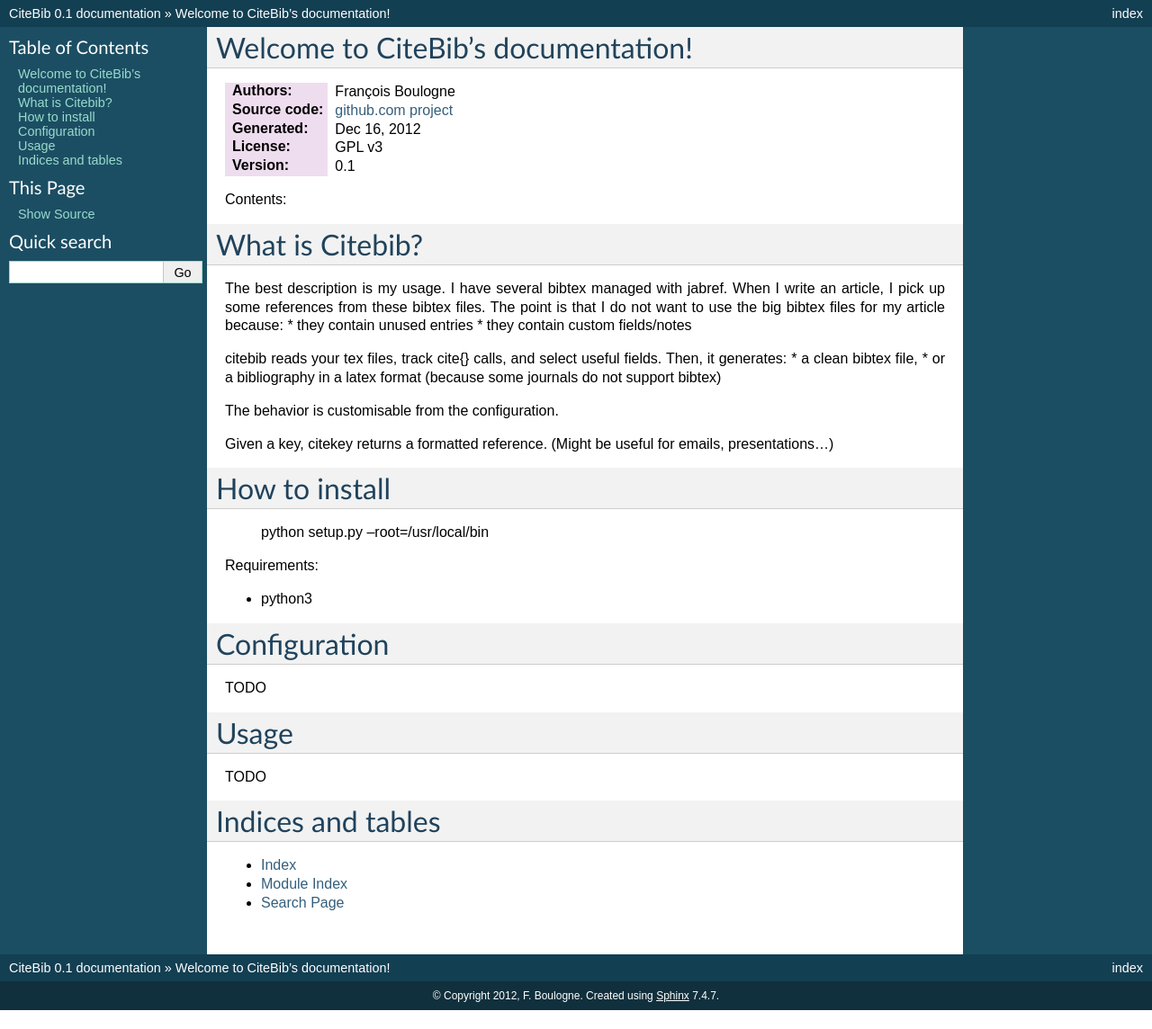
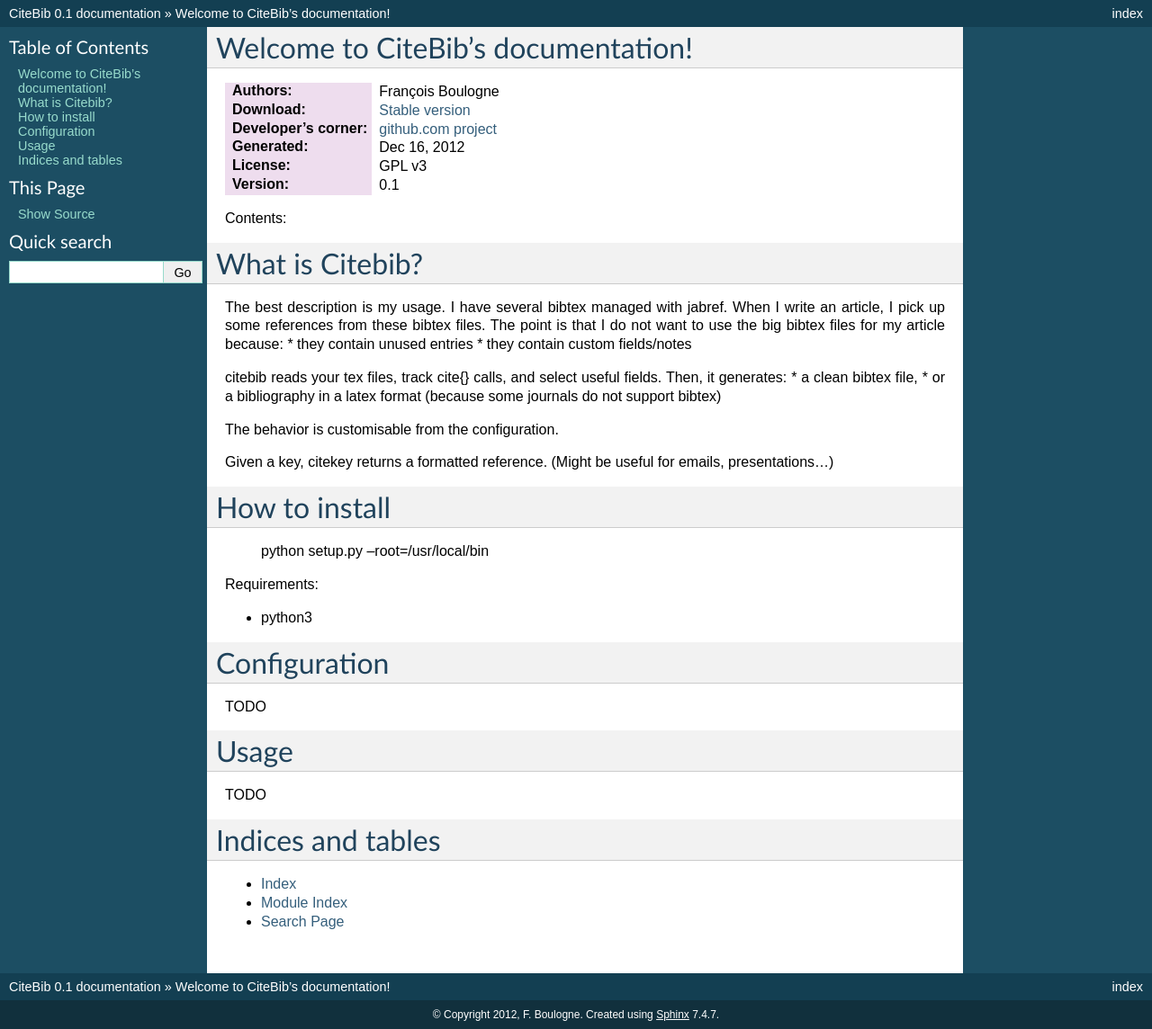
Before and after one commit to salsergey/CiteBib, a Sphinx documentation site: the page built from doc/source/index.rst, in a window 1280 px wide. Shown: the whole page at 90% size. Built offline with Sphinx 7.4.7, drawn with Linux system fonts in a browser that asks for light colours; before the commit the page ends 1123 px from its top, so only the background shows below that.

Commit message:
fix doc url

```diff
--- a/doc/source/index.rst
+++ b/doc/source/index.rst
@@ -8,7 +8,8 @@
 
 
 :Authors: François Boulogne
-:Source code: `github.com project <https://github.com/sciunto/CiteBib>`_
+:Download: `Stable version <http://sciunto.org/source/>`_
+:Developer's corner: `github.com project <https://github.com/sciunto/CiteBib>`_
 :Generated: |today|
 :License: GPL v3
 :Version: |release|
```
